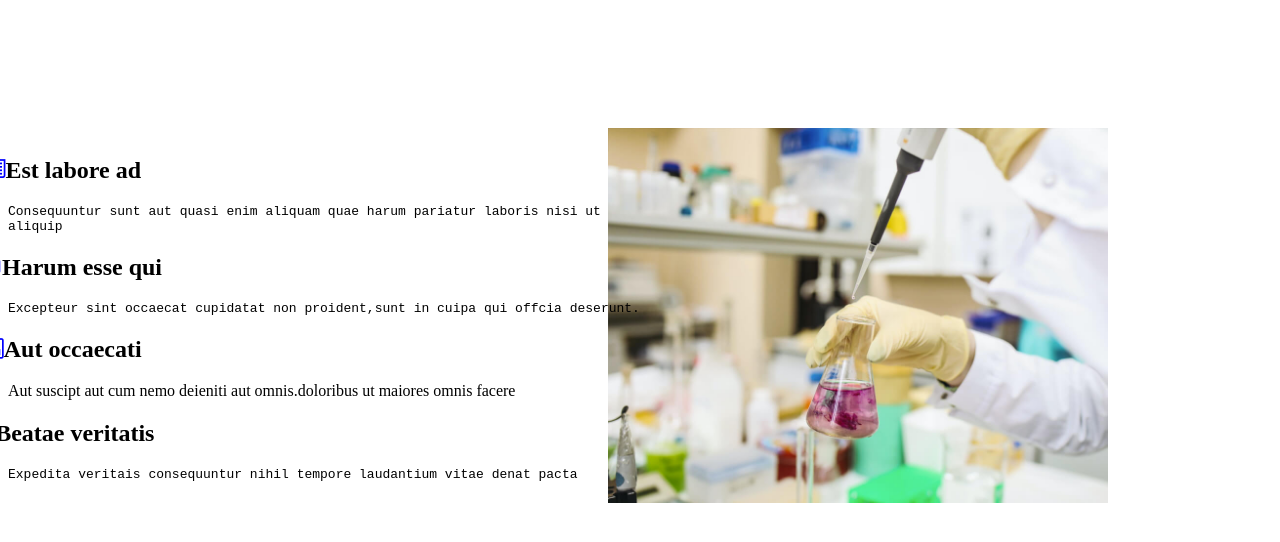
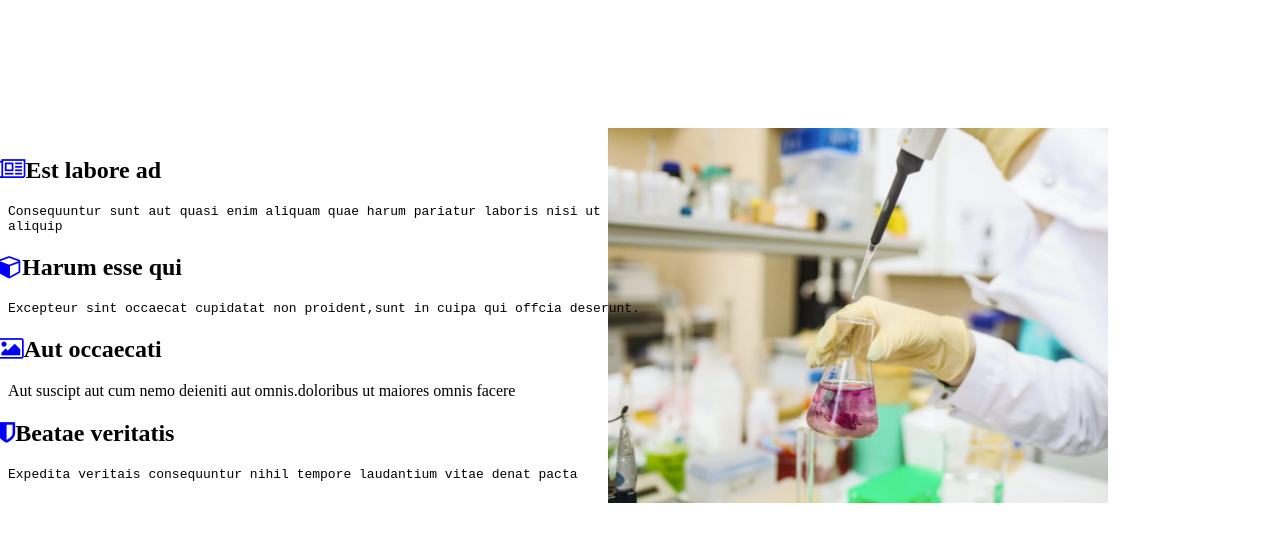
Before and after one commit to abinesh270103/task10, a plain HTML site: page index.html in a window 1280 px wide. Drawn offline with Linux system fonts and the light colour scheme.

Commit message:
Update index.html

```diff
--- a/index.html
+++ b/index.html
@@ -13,8 +13,7 @@ margin-top:-370px;
 }
 i{
 color:blue;
-margin-left:-30px;
-margin-bottom:-30px;
+margin-left:-10px;
 }
 
 
```
